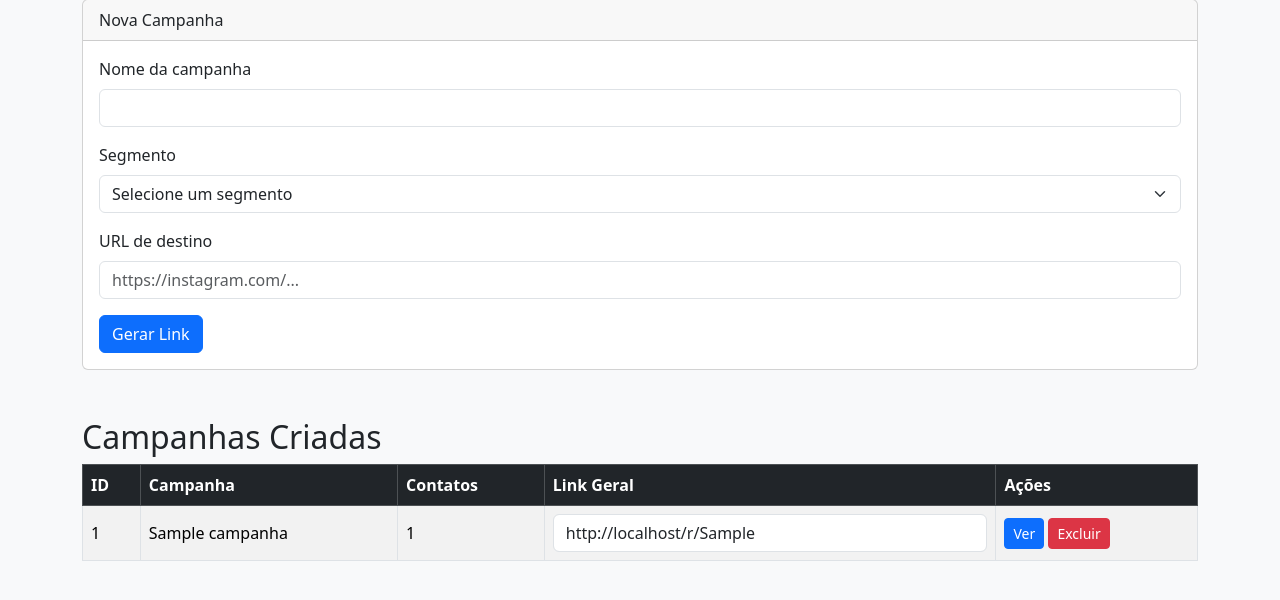
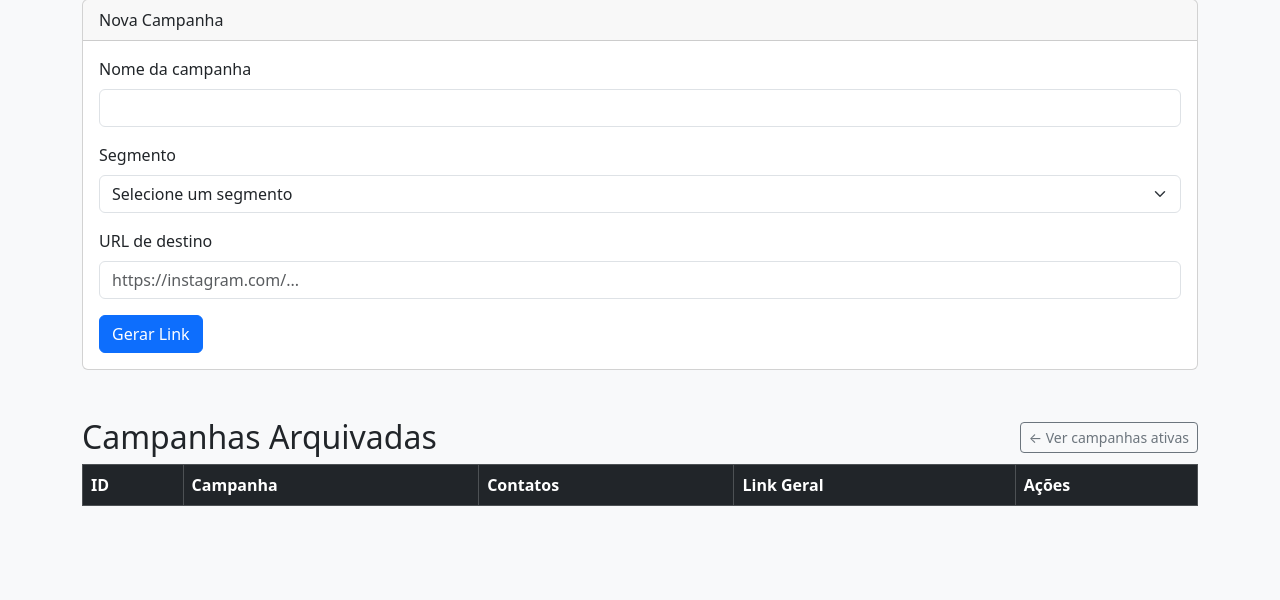
Before and after one commit to Vinimds77/Mobiliza, a Flask app: page /campanhas?arquivadas=1 in a window 1280 px wide. Shown: the part 172-772 px from the top of the page. Run offline with Flask 3, Linux system fonts and the light colour scheme; a user stored in the database is signed in; tables that the repository leaves empty hold one stand-in row (values such as "Sample post"); lists and menus that the app fills with data are empty.

Commit message:
Corrige pool de conexao Neon, trata falha de conexao em /r/<codigo> e substitui exclusao de campanha por arquivamento/restauracao

```diff
--- a/app.py
+++ b/app.py
@@ -25,6 +25,7 @@ from flask_login import (
 from werkzeug.security import generate_password_hash, check_password_hash
 from sqlalchemy import inspect, text, func, event
 from sqlalchemy.orm import with_loader_criteria
+from sqlalchemy.exc import OperationalError
 
 from config import Config
 from database import db
@@ -256,7 +257,7 @@ def dashboard():
 
     total_segmentos = Segmento.query.count()
     total_contatos = Contato.query.count()
-    total_campanhas = Campanha.query.count()
+    total_campanhas = Campanha.query.filter_by(ativa=True).count()
     total_cliques = Clique.query.count()
 
     return render_template(
@@ -419,7 +420,9 @@ def campanhas():
 
         return redirect("/campanhas")
 
-    lista = Campanha.query.all()
+    mostrar_arquivadas = request.args.get("arquivadas") == "1"
+
+    lista = Campanha.query.filter_by(ativa=not mostrar_arquivadas).all()
     lista_segmentos = Segmento.query.all()
 
     contagem_contatos = dict(
@@ -435,20 +438,37 @@ def campanhas():
         "campanhas.html",
         campanhas=lista,
         segmentos=lista_segmentos,
-        contagem_contatos=contagem_contatos
+        contagem_contatos=contagem_contatos,
+        mostrar_arquivadas=mostrar_arquivadas
     )
 
 
 @app.route("/campanhas/excluir/<int:id>")
 @login_required
-def excluir_campanha(id):
+def arquivar_campanha(id):
 
+    # Arquivamento lógico: a campanha some da listagem normal, mas
+    # cliques, campanhas_contatos e o link /r/<codigo> continuam
+    # intactos e funcionando (histórico e métricas preservados).
     campanha = Campanha.query.get_or_404(id)
 
-    Clique.query.filter_by(campanha_id=id).delete()
-    CampanhaContato.query.filter_by(campanha_id=id).delete()
+    campanha.ativa = False
 
-    db.session.delete(campanha)
+    db.session.commit()
+
+    return redirect("/campanhas")
+
+
+@app.route("/campanhas/restaurar/<int:id>")
+@login_required
+def restaurar_campanha(id):
+
+    # Só troca ativa de volta pra True. Não recria nada, não mexe em
+    # codigo/id/campanhas_contatos/cliques — os links continuam os mesmos.
+    campanha = Campanha.query.get_or_404(id)
+
+    campanha.ativa = True
+
     db.session.commit()
 
     return redirect("/campanhas")
@@ -461,9 +481,22 @@ def excluir_campanha(id):
 @app.route("/r/<codigo>")
 def abrir_link(codigo):
 
-    relacionamento = CampanhaContato.query.filter_by(
-        codigo=codigo
-    ).first()
+    try:
+        relacionamento = CampanhaContato.query.filter_by(
+            codigo=codigo
+        ).first()
+
+    except OperationalError as erro:
+
+        db.session.rollback()
+
+        print(
+            f"[abrir_link] Falha de conexão com o banco ao consultar "
+            f"codigo={codigo}: {erro}",
+            flush=True
+        )
+
+        return "Serviço temporariamente indisponível. Tente novamente em instantes.", 503
 
     if not relacionamento:
         return "Link inválido."
--- a/models/campanha.py
+++ b/models/campanha.py
@@ -25,4 +25,10 @@ class Campanha(db.Model):
         default=Cliente.padrao_id
     )
 
+    ativa = db.Column(
+        db.Boolean,
+        nullable=False,
+        default=True
+    )
+
     cliente = db.relationship("Cliente")
--- a/templates/campanhas.html
+++ b/templates/campanhas.html
@@ -82,7 +82,27 @@
 
     </div>
 
-    <h2>Campanhas Criadas</h2>
+    <div class="d-flex justify-content-between align-items-center mb-2">
+
+        <h2 class="mb-0">
+            {% if mostrar_arquivadas %}
+                Campanhas Arquivadas
+            {% else %}
+                Campanhas Criadas
+            {% endif %}
+        </h2>
+
+        {% if mostrar_arquivadas %}
+            <a href="/campanhas" class="btn btn-outline-secondary btn-sm">
+                ← Ver campanhas ativas
+            </a>
+        {% else %}
+            <a href="/campanhas?arquivadas=1" class="btn btn-outline-secondary btn-sm">
+                Ver campanhas arquivadas
+            </a>
+        {% endif %}
+
+    </div>
 
     <table class="table table-striped table-bordered align-middle">
 
@@ -138,14 +158,28 @@
 
                     </a>
 
+                    {% if campanha.ativa %}
+
                     <a
                         href="/campanhas/excluir/{{ campanha.id }}"
                         class="btn btn-danger btn-sm"
-                        onclick="return confirm('Tem certeza que deseja excluir a campanha {{ campanha.titulo }}? Todos os cliques e vínculos com contatos serão apagados.');">
+                        onclick="return confirm('Arquivar a campanha {{ campanha.titulo }}? Ela sai da listagem, mas o histórico de cliques e os links continuam funcionando normalmente.');">
 
-                        Excluir
+                        Arquivar
 
                     </a>
+
+                    {% else %}
+
+                    <a
+                        href="/campanhas/restaurar/{{ campanha.id }}"
+                        class="btn btn-success btn-sm">
+
+                        Restaurar
+
+                    </a>
+
+                    {% endif %}
 
                 </td>
 
```
Also changed, not shown: config.py (+10 -0 lines), migrations/002_add_campanha_ativa.py (added).
